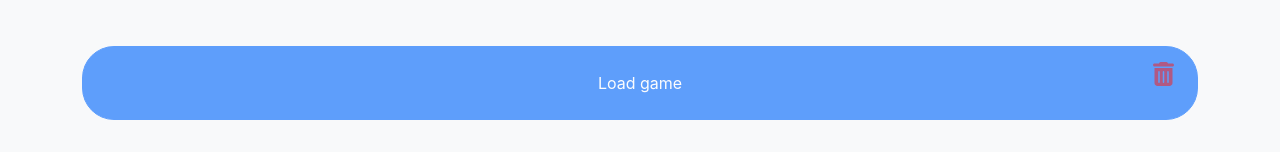
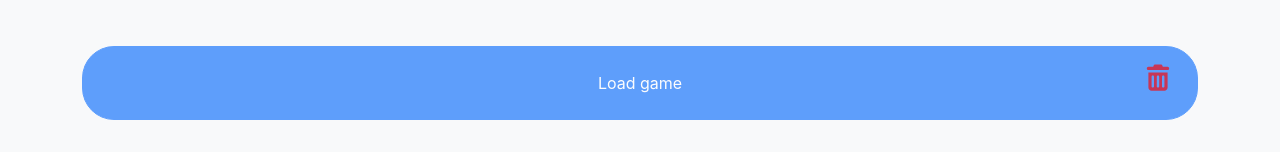
Before and after one commit to 99061142/Checkers, a React (Create React App) app: page / in a window 1280 px wide. Shown: the part 386-538 px from the top of the page. Built offline with nearby package versions, Linux system fonts and the light colour scheme.

Commit message:
Replace FontAwesome trash icon with custom SVG
* Added custom trash can SVG icon and updated MainMenu to use it instead of the FontAwesome icon.

* Added SCSS class for styling the SVG icon instead of doing it with classnames inside of FontAwesomeIcon which we deleted.

```diff
--- a/src/Checkers/mainMenu/MainMenu.module.scss
+++ b/src/Checkers/mainMenu/MainMenu.module.scss
@@ -12,3 +12,9 @@
         width: 25% !important;
     }
 }
+
+.trashCanIcon {
+    width: 2rem;
+    height: 2rem;
+    fill: red;
+}
--- a/src/Checkers/mainMenu/MainMenu.tsx
+++ b/src/Checkers/mainMenu/MainMenu.tsx
@@ -1,8 +1,7 @@
 import { FC, MouseEvent, useCallback } from 'react';
 import { Button, Col, Container } from 'react-bootstrap';
 import { useGame } from '../game/gameProvider/useGame.ts';
-import { faTrashCan } from '@fortawesome/free-solid-svg-icons';
-import { FontAwesomeIcon } from '@fortawesome/react-fontawesome';
+import { ReactComponent as TrashCanIcon } from "../assets/svg/ui/trashCan-solid.svg";
 import { useUI } from '../ui/uiProvider/useUI.ts';
 import styles from './MainMenu.module.scss';
 
@@ -105,9 +104,8 @@ const MainMenu: FC<MainMenuProps> = () => {
                         aria-disabled={!isGameDataSaved}
                         tabIndex={isGameDataSaved ? 2 : -1}
                     >
-                        <FontAwesomeIcon
-                            icon={faTrashCan}
-                            className='text-danger fs-4'
+                        <TrashCanIcon
+                            className={`fs-4 ${styles.trashCanIcon}`}
                         />
                     </Button>
                 </Col>
```
Also changed, not shown: src/Checkers/assets/svg/ui/trashCan-solid.svg (added).
